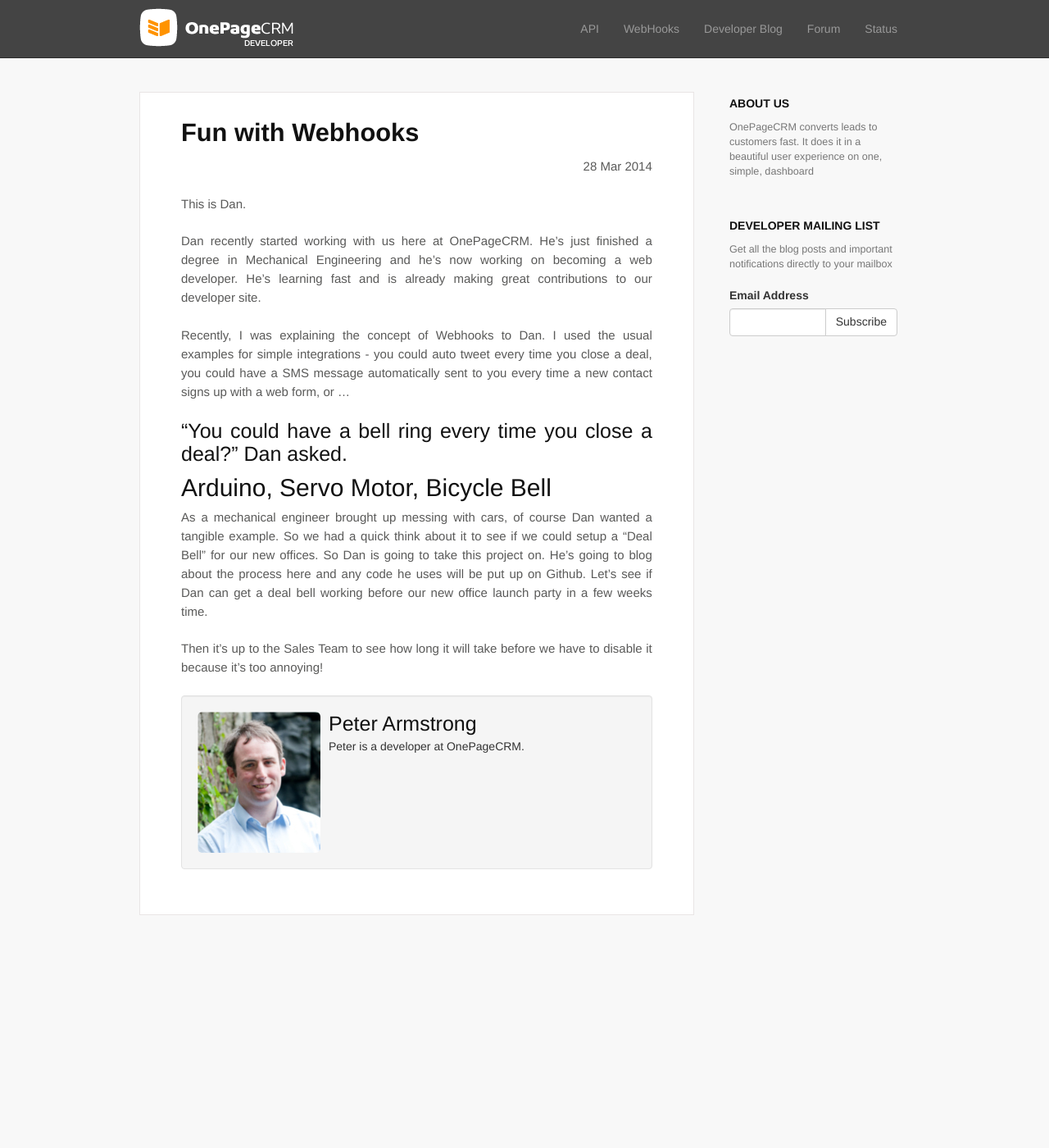
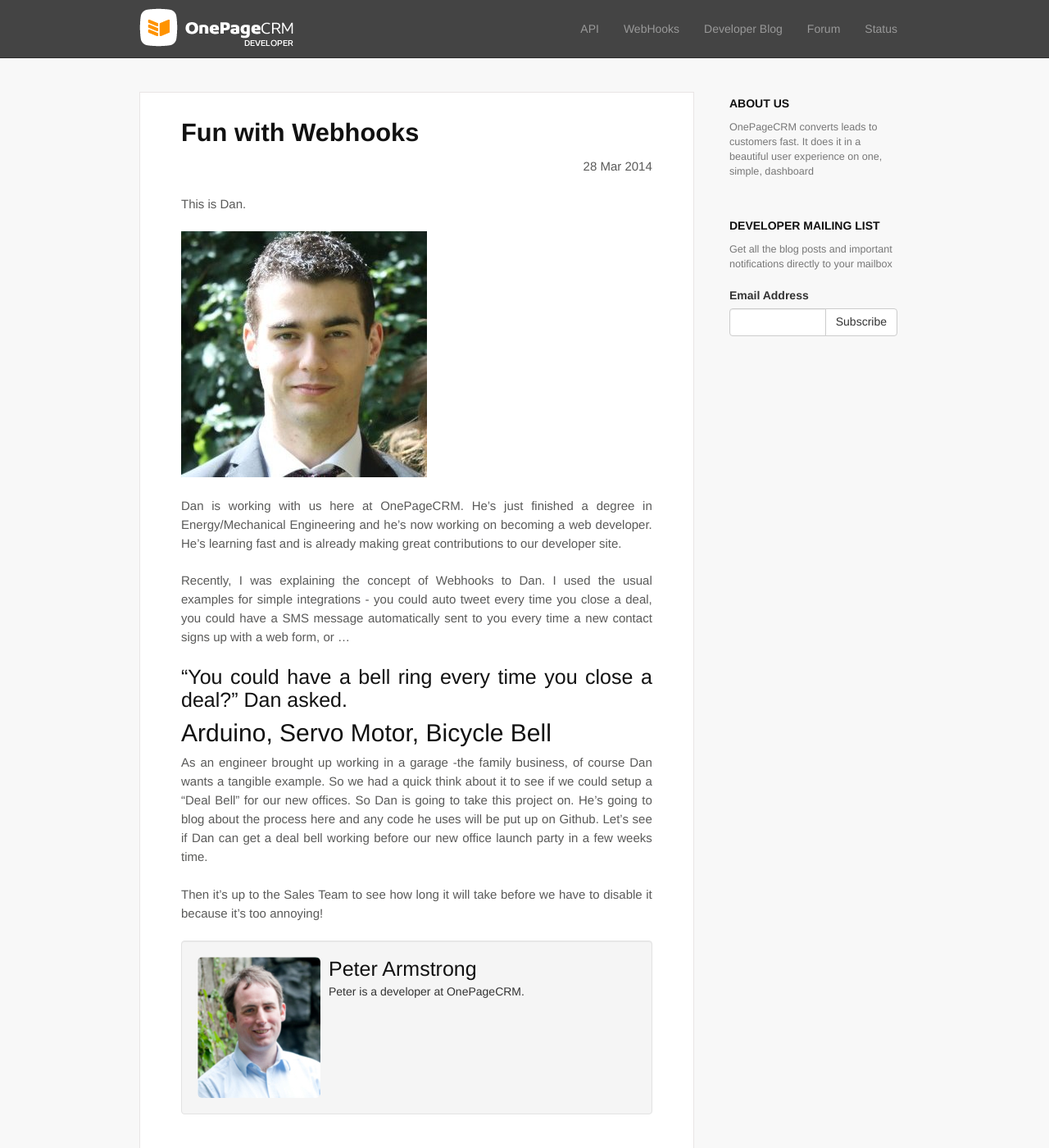
Before and after one commit to OnePageCRM/OnePageCRM.github.io, a Jekyll site: the page built from _posts/2014-03-28-fun-with-webhooks.md, in a window 1280 px wide and 1400 px high. Shown: the whole window at 82% size. Built offline with Jekyll 4.4.1, drawn with Linux system fonts in a browser that asks for light colours; nearby versions of some CDN libraries; Markdown is read by kramdown in place of the engine named in the settings.

Commit message:
Added picture of Daniel and changed some text

```diff
--- a/_posts/2014-03-28-fun-with-webhooks.md
+++ b/_posts/2014-03-28-fun-with-webhooks.md
@@ -11,7 +11,9 @@
 
 This is Dan.
 
-Dan recently started working with us here at OnePageCRM. He's just finished a degree in Mechanical Engineering and he's now working on becoming a web developer.
+<img class="img-responsive" src="/img/Dan.jpg"/>
+
+Dan is working with us here at OnePageCRM. He's just finished a degree in Energy/Mechanical Engineering and he's now working on becoming a web developer.
 He's learning fast and is already making great contributions to our developer site.
 
 Recently, I was explaining the concept of Webhooks to Dan. I used the usual examples for simple integrations - you could auto tweet every time you close a deal, you could have a SMS message automatically sent to you every time a new contact signs up with a web form, or ...
@@ -20,7 +22,7 @@
 
 
 ## Arduino, Servo Motor, Bicycle Bell
-As a mechanical engineer brought up messing with cars, of course Dan wanted a tangible example. So we had a quick think about it to see if we could setup a "Deal Bell" for our new offices.
+As an engineer brought up working in a garage -the family business, of course Dan wants a tangible example. So we had a quick think about it to see if we could setup a "Deal Bell" for our new offices.
 So Dan is going to take this project on. He's going to blog about the process here and any code he uses will be put up on Github.
 Let's see if Dan can get a deal bell working before our new office launch party in a few weeks time.
 
```
Also changed, not shown: img/Dan.jpg (added).
